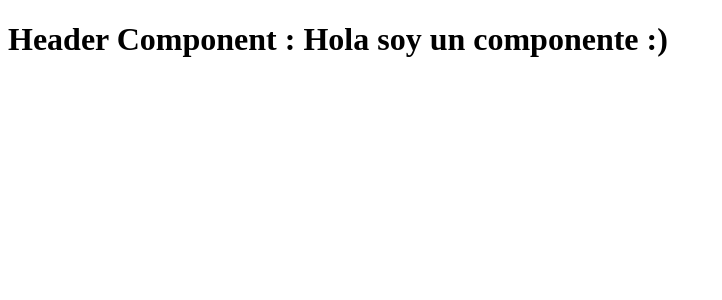
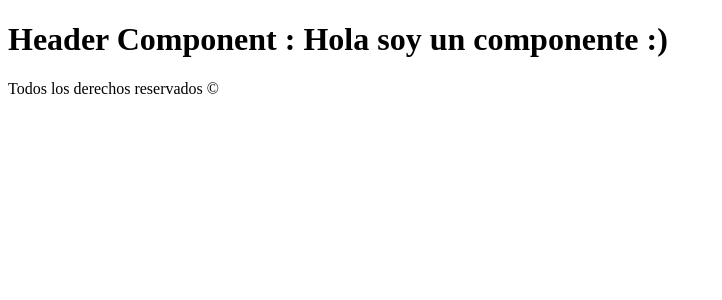
Before and after one commit to niklauspalerme/React_Intro, a React (Create React App) app: page / in a window 1280 px wide. Shown: the top 300 px of the page, without its empty margins (0-722 px from the left). Built offline with nearby package versions, Linux system fonts and the light colour scheme.

Commit message:
37) Creando un Segundo Componente
Creamos un 2do componente

```diff
--- a/src/App.js
+++ b/src/App.js
@@ -1,9 +1,11 @@
 import Header from "./components/Header.";
+import Footer from "./components/Footer";
 
 const App = () => {
   return (
     <div className="App">
       <Header />
+      <Footer />
     </div>
   );
 }
--- /dev/null
+++ b/src/components/Footer.jsx
@@ -0,0 +1,23 @@
+//////////////////////////////////////////////////////////////////////////////////////////////
+/// Importaciones
+
+
+import React from 'react'
+
+
+//////////////////////////////////////////////////////////////////////////////////////////////
+/// Componentes
+
+
+const Footer = () =>(
+    <footer>
+        Todos los derechos reservados &copy;
+    </footer>
+)
+
+export default Footer;
+
+
+
+//////////////////////////////////////////////////////////////////////////////////////////////
+/// Exportamos
```
